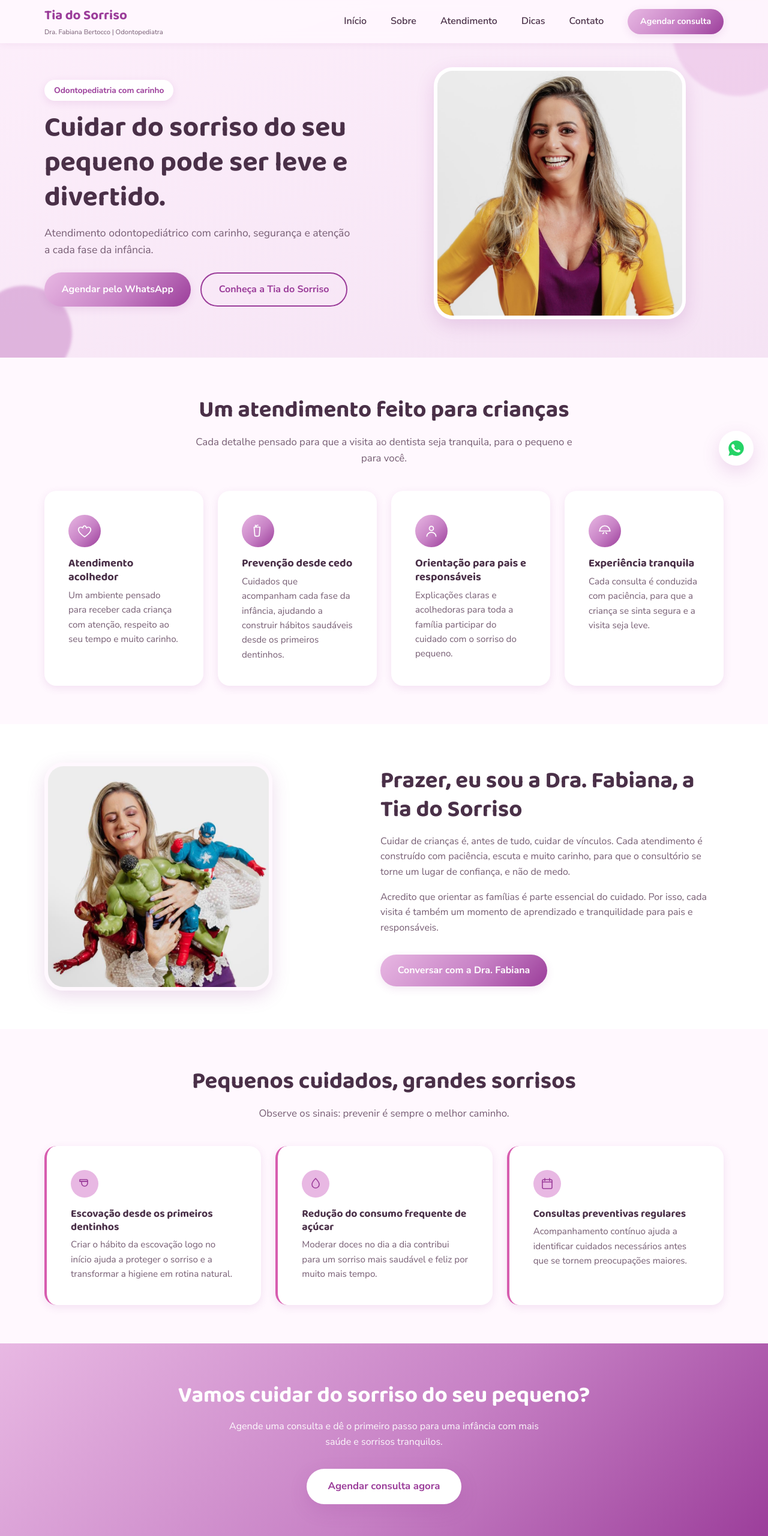
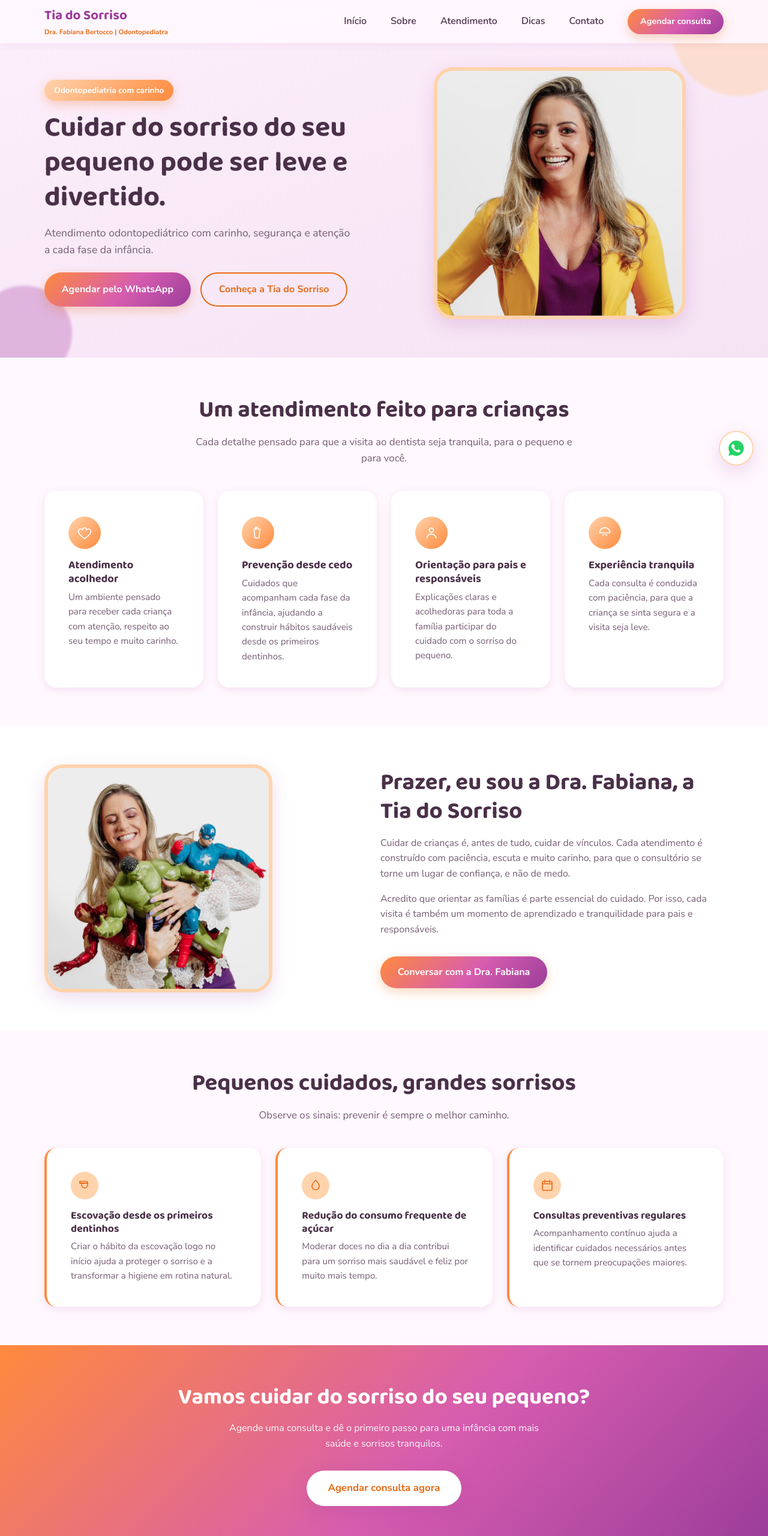
Before and after one commit to thalescarrijo09/teste3, a plain HTML site: page index.html in a window 1280 px wide. Shown: the top 2560 px of the page at 60% size. Drawn offline with Linux system fonts and the light colour scheme.

Commit message:
Update color palette and gradients in style.css

```diff
--- a/style.css
+++ b/style.css
@@ -20,8 +20,14 @@ ul { list-style: none; }
   --color-text-dark: #4A3048;
   --color-text-secondary: #765D73;
 
-  --gradient-main: linear-gradient(135deg, var(--color-pink-light) 0%, var(--color-lilac) 55%, var(--color-purple) 100%);
+  /* NOVO: paleta laranja de destaque */
+  --color-orange: #FF8A3D;
+  --color-orange-dark: #E86A16;
+  --color-orange-light: #FFD3AC;
+
+  --gradient-main: linear-gradient(135deg, var(--color-orange) 0%, var(--color-pink-accent) 55%, var(--color-purple) 100%);
   --gradient-soft: linear-gradient(160deg, #FDEFFB 0%, #F5E3F4 100%);
+  --gradient-orange: linear-gradient(135deg, var(--color-orange-light) 0%, var(--color-orange) 100%);
 
   --font-title: 'Baloo 2', cursive;
   --font-body: 'Nunito Sans', sans-serif;
@@ -32,6 +38,7 @@ ul { list-style: none; }
 
   --shadow-sm: 0 4px 14px rgba(155, 61, 154, 0.12);
   --shadow-md: 0 10px 30px rgba(155, 61, 154, 0.18);
+  --shadow-orange: 0 6px 18px rgba(232, 106, 22, 0.28);
 
   --space-1: 0.5rem;
   --space-2: 1rem;
@@ -76,13 +83,13 @@ h1, h2, h3 { font-family: var(--font-title); color: var(--color-text-dark); line
   transition: transform 0.2s ease, box-shadow 0.2s ease, background 0.2s ease, color 0.2s ease;
   white-space: nowrap;
 }
-.btn:focus-visible { outline: 3px solid var(--color-purple); outline-offset: 2px; }
-.btn-primary { background: var(--gradient-main); color: var(--color-white); box-shadow: var(--shadow-sm); }
+.btn:focus-visible { outline: 3px solid var(--color-orange-dark); outline-offset: 2px; }
+.btn-primary { background: var(--gradient-main); color: var(--color-white); box-shadow: var(--shadow-orange); }
 .btn-primary:hover { transform: translateY(-2px); box-shadow: var(--shadow-md); }
 .btn-primary:active { transform: translateY(0); }
-.btn-outline { border: 2px solid var(--color-purple); color: var(--color-purple); background: transparent; }
-.btn-outline:hover { background: var(--color-purple); color: var(--color-white); }
-.btn-white { background: var(--color-white); color: var(--color-purple); box-shadow: var(--shadow-md); font-size: 1.05rem; padding: 1rem 2.2rem; }
+.btn-outline { border: 2px solid var(--color-orange-dark); color: var(--color-orange-dark); background: transparent; }
+.btn-outline:hover { background: var(--color-orange-dark); color: var(--color-white); }
+.btn-white { background: var(--color-white); color: var(--color-orange-dark); box-shadow: var(--shadow-md); font-size: 1.05rem; padding: 1rem 2.2rem; }
 .btn-white:hover { transform: translateY(-2px); }
 .btn-small { padding: 0.6rem 1.3rem; font-size: 0.9rem; }
 
@@ -107,7 +114,7 @@ h1, h2, h3 { font-family: var(--font-title); color: var(--color-text-dark); line
 }
 .logo-box { display: flex; flex-direction: column; }
 .logo-text { font-family: var(--font-title); font-size: 1.4rem; font-weight: 700; color: var(--color-purple); }
-.logo-sub { font-size: 0.7rem; color: var(--color-text-secondary); }
+.logo-sub { font-size: 0.7rem; color: var(--color-orange-dark); font-weight: 700; }
 
 .nav {
   display: flex;
@@ -115,10 +122,10 @@ h1, h2, h3 { font-family: var(--font-title); color: var(--color-text-dark); line
   gap: var(--space-4);
 }
 .nav-link { font-weight: 600; color: var(--color-text-dark); position: relative; padding: 0.3rem 0; }
-.nav-link:hover, .nav-link:focus-visible { color: var(--color-purple); }
+.nav-link:hover, .nav-link:focus-visible { color: var(--color-orange-dark); }
 .nav-link::after {
   content: ""; position: absolute; left: 0; bottom: -2px; width: 0; height: 2px;
-  background: var(--color-pink-accent); transition: width 0.2s ease;
+  background: var(--color-orange); transition: width 0.2s ease;
 }
 .nav-link:hover::after { width: 100%; }
 
@@ -142,7 +149,7 @@ h1, h2, h3 { font-family: var(--font-title); color: var(--color-text-dark); line
   overflow: hidden;
 }
 .hero-decor { position: absolute; border-radius: 50%; opacity: 0.5; filter: blur(2px); }
-.hero-decor-1 { width: 220px; height: 220px; background: var(--color-pink-light); top: -60px; right: -60px; }
+.hero-decor-1 { width: 220px; height: 220px; background: var(--color-orange-light); top: -60px; right: -60px; }
 .hero-decor-2 { width: 160px; height: 160px; background: var(--color-lilac); bottom: -40px; left: -40px; }
 
 .hero-inner {
@@ -157,13 +164,13 @@ h1, h2, h3 { font-family: var(--font-title); color: var(--color-text-dark); line
 }
 .tag-pill {
   display: inline-block;
-  background: var(--color-white);
-  color: var(--color-purple);
+  background: var(--gradient-orange);
+  color: var(--color-white);
   font-weight: 700;
   font-size: 0.85rem;
   padding: 0.4rem 1rem;
   border-radius: 100px;
-  box-shadow: var(--shadow-sm);
+  box-shadow: var(--shadow-orange);
   margin-bottom: var(--space-2);
 }
 .hero-text h1 { font-size: clamp(2rem, 5vw, 2.9rem); margin-bottom: var(--space-2); }
@@ -175,7 +182,7 @@ h1, h2, h3 { font-family: var(--font-title); color: var(--color-text-dark); line
   border-radius: var(--radius-lg);
   overflow: hidden;
   box-shadow: var(--shadow-md);
-  border: 6px solid var(--color-white);
+  border: 6px solid var(--color-orange-light);
   max-width: 420px;
 }
 
@@ -191,12 +198,13 @@ h1, h2, h3 { font-family: var(--font-title); color: var(--color-text-dark); line
   padding: var(--space-4);
   box-shadow: var(--shadow-sm);
   transition: transform 0.25s ease, box-shadow 0.25s ease;
+  border-top: 3px solid transparent;
 }
-.card:hover { transform: translateY(-6px); box-shadow: var(--shadow-md); }
+.card:hover { transform: translateY(-6px); box-shadow: var(--shadow-orange); border-top-color: var(--color-orange); }
 .card-icon {
   width: 54px; height: 54px;
   border-radius: 50%;
-  background: var(--gradient-main);
+  background: var(--gradient-orange);
   color: var(--color-white);
   display: flex; align-items: center; justify-content: center;
   margin-bottom: var(--space-2);
@@ -217,7 +225,7 @@ h1, h2, h3 { font-family: var(--font-title); color: var(--color-text-dark); line
   overflow: hidden;
   box-shadow: var(--shadow-md);
   max-width: 380px;
-  border: 6px solid var(--color-bg-soft);
+  border: 6px solid var(--color-orange-light);
 }
 .about-text p { color: var(--color-text-secondary); margin-bottom: var(--space-2); }
 .about-text .btn { margin-top: var(--space-2); }
@@ -233,13 +241,13 @@ h1, h2, h3 { font-family: var(--font-title); color: var(--color-text-dark); line
   border-radius: var(--radius-md);
   padding: var(--space-4);
   box-shadow: var(--shadow-sm);
-  border-left: 4px solid var(--color-pink-accent);
+  border-left: 4px solid var(--color-orange);
 }
 .timeline-icon {
   width: 46px; height: 46px;
   border-radius: 50%;
-  background: var(--color-pink-light);
-  color: var(--color-purple);
+  background: var(--color-orange-light);
+  color: var(--color-orange-dark);
   display: flex; align-items: center; justify-content: center;
   margin-bottom: var(--space-2);
 }
@@ -271,12 +279,12 @@ h1, h2, h3 { font-family: var(--font-title); color: var(--color-text-dark); line
   align-items: center;
   margin-bottom: var(--space-3);
 }
-.footer-logo { color: var(--color-pink-light); }
+.footer-logo { color: var(--color-orange-light); }
 .footer-brand p { font-size: 0.85rem; opacity: 0.8; }
 .footer-contact { display: flex; flex-wrap: wrap; gap: var(--space-3); justify-content: center; }
 .footer-link { font-weight: 600; opacity: 0.9; transition: opacity 0.2s ease, color 0.2s ease; }
-.footer-link:hover { opacity: 1; color: var(--color-pink-light); }
-.footer-phrase { font-family: var(--font-title); font-size: 1.1rem; color: var(--color-pink-light); margin-bottom: var(--space-2); }
+.footer-link:hover { opacity: 1; color: var(--color-orange-light); }
+.footer-phrase { font-family: var(--font-title); font-size: 1.1rem; color: var(--color-orange-light); margin-bottom: var(--space-2); }
 .footer-copy { font-size: 0.8rem; opacity: 0.7; }
 
 /* ===== WHATSAPP FLUTUANTE ===== */
@@ -291,6 +299,7 @@ h1, h2, h3 { font-family: var(--font-title); color: var(--color-text-dark); line
   display: flex; align-items: center; justify-content: center;
   z-index: 999;
   transition: transform 0.25s ease;
+  border: 2px solid var(--color-orange-light);
 }
 .whatsapp-float svg { width: 34px; height: 34px; }
 .whatsapp-float:hover { transform: scale(1.08); }
```
